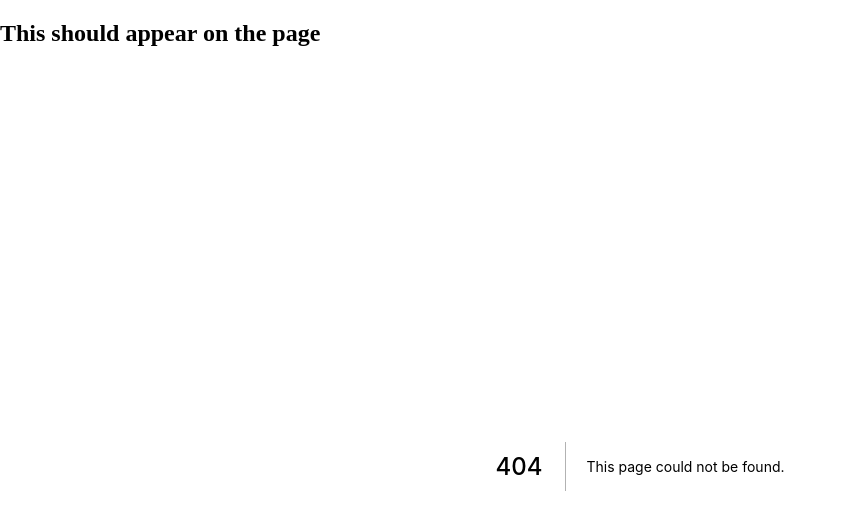
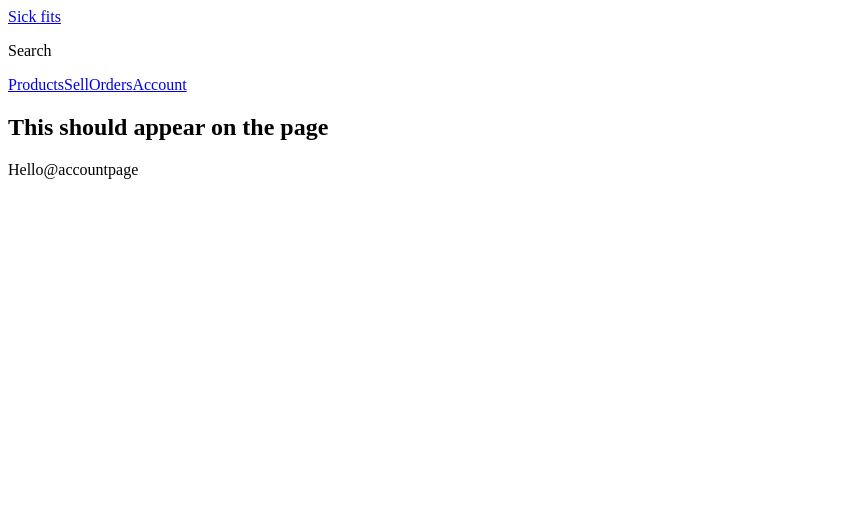
Before and after one commit to Akshay2996/sick-fits, a Next.js app in the folder frontend/: page /account in a window 1280 px wide. Before the commit this address had no page. Shown: the top 514 px of the page, without its empty margins (0-847 px from the left). Built offline with nearby package versions, Linux system fonts and the light colour scheme.

Commit message:
Created Header and Nav Component and fixed account.js file

```diff
--- /dev/null
+++ b/frontend/components/Header.js
@@ -0,0 +1,16 @@
+import Link from "next/link";
+import Nav from "./Nav";
+
+export default function Header() {
+  return (
+    <header>
+      <div className="bar">
+        <Link href="/">Sick fits</Link>
+      </div>
+      <div className="sub-bar">
+        <p>Search</p>
+      </div>
+      <Nav />
+    </header>
+  );
+}
--- /dev/null
+++ b/frontend/components/Nav.js
@@ -0,0 +1,12 @@
+import Link from "next/link";
+
+export default function Nav() {
+  return (
+    <nav>
+      <Link href="/products">Products</Link>
+      <Link href="/sell">Sell</Link>
+      <Link href="/orders">Orders</Link>
+      <Link href="/account">Account</Link>
+    </nav>
+  );
+}
--- a/frontend/components/Page.js
+++ b/frontend/components/Page.js
@@ -1,8 +1,10 @@
 import PropTypes from "prop-types";
+import Header from "./Header";
 
 export default function Page({ children }) {
   return (
     <div>
+      <Header />
       <h2>This should appear on the page</h2>
       {children}
     </div>
```
Also changed, not shown: frontend/pages/account.js (renamed from frontend/pages/acccount.js).
